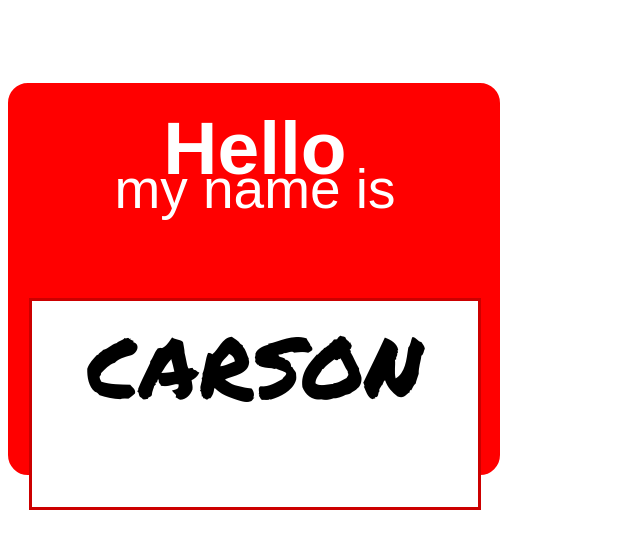
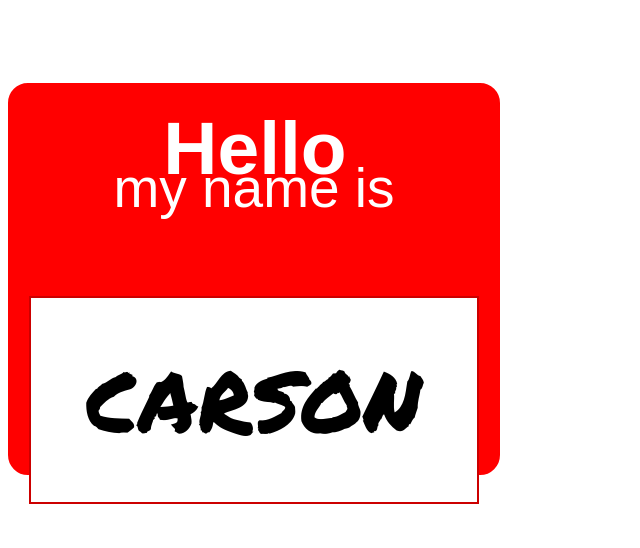
Before and after one commit to cjk1997/nameBadge, a plain HTML site: page index.html in a window 1280 px wide. Shown: the whole page, without its empty margins (0-640 px from the left). Drawn offline with Linux system fonts and the light colour scheme.

Commit message:
stylized .myName, updated font

```diff
--- a/nameBadge.css
+++ b/nameBadge.css
@@ -27,7 +27,7 @@
     font-family: Arial, Helvetica, sans-serif;
     font-size: 55px;
     border: none;
-    padding: 1px;
+    padding: 0px;
     color: #ffffff;
     text-align: center;
     width: 450px;
@@ -38,15 +38,25 @@
     font-family: permanentMarker;
     src: url(PermanentMarker.ttf)
 }
-.myName {
-    top: 70px;
+/* .myName {
+    top: 90px;
     font-family: permanentMarker;
     font-size: 85px;
-    border: solid;
-    border-color: #cc0000;
+    border: 2px solid #cc0000;
     background-color: #fff;
     width: 440px;
     height: 200px;
     text-align: center;
-    padding: 3px;
+    padding: 70px 0;
+} */
+
+.myName {
+    line-height: 200px;
+    font-family: permanentMarker;
+    font-size: 85px;
+    height: 200px;
+    border: 2px solid #cc0000;
+    background-color: #ffffff;
+    text-align: center;
+    padding: 2px;
 }
```
